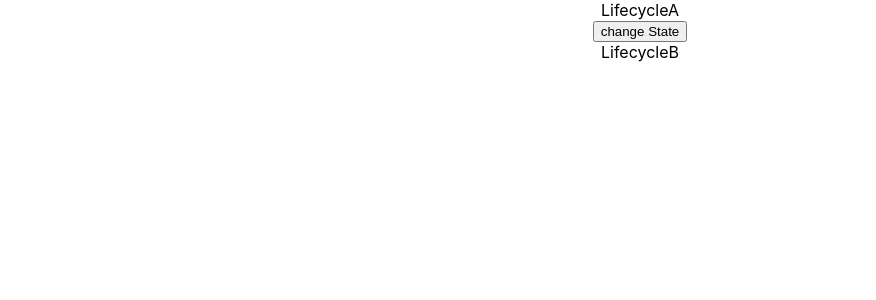
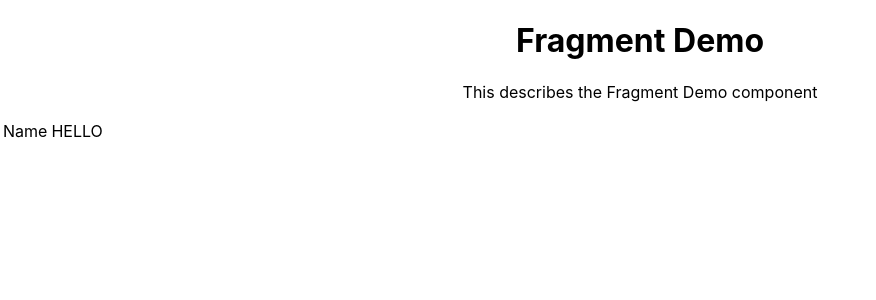
Before and after one commit to ethioclicks/react-practice, a React (Create React App) app: page / in a window 1280 px wide. Shown: the top 300 px of the page, without its empty margins (0-876 px from the left). Built offline with nearby package versions, Linux system fonts and the light colour scheme.

Commit message:
Fragments

```diff
--- a/src/App.js
+++ b/src/App.js
@@ -18,17 +18,19 @@
 import  styles from './appStyles.module.css';
 import Form from './components/Form';
 import LifecycleA from './components/LifecycleA';
+import FragmentDemo from './components/FragmentDemo';
+import Table from './components/Table';
 
 class App extends Component { //in the latest react app we start our app with function but we have changed it to class component.
   render () {
     return (
       <div className="App">
-        <LifecycleA/>
+        <FragmentDemo/>
+        <Table/>
 
 
 
-
-
+        {/* <LifecycleA/> */}
         {/* <Form/> */}
         {/* <h1 className='error'>Error</h1>
         <h1 className={styles.success}>Success</h1> */}
--- /dev/null
+++ b/src/components/Columns.js
@@ -0,0 +1,22 @@
+import React from 'react';
+
+function Columns() {
+    const items = []
+    return (
+        <React.Fragment>
+            {/* {
+                items.map( item => (
+                    <React.Fragment key={item.id}>
+                        <h1>Title</h1>
+                        <p>{item.title}</p>
+                    </React.Fragment>
+                ))
+            } */}
+            <td>Name</td>
+            <td>HELLO</td>
+        </React.Fragment>
+
+    );
+}
+
+export default Columns;
--- /dev/null
+++ b/src/components/FragmentDemo.js
@@ -0,0 +1,14 @@
+import React, { Component } from 'react';
+
+class FragmentDemo extends Component {
+    render() {
+        return (
+            <React.Fragment>
+                <h1>Fragment Demo</h1>
+                <p>This describes the Fragment Demo component</p>
+            </React.Fragment>
+        );
+    }
+}
+
+export default FragmentDemo;
--- /dev/null
+++ b/src/components/Table.js
@@ -0,0 +1,16 @@
+import React from 'react';
+import Columns from './Columns';
+
+function Table() {
+    return (
+        <table>
+            <tbody>
+                <tr>
+                    <Columns/>
+                </tr>
+            </tbody>
+        </table>
+    );
+}
+
+export default Table;
```
